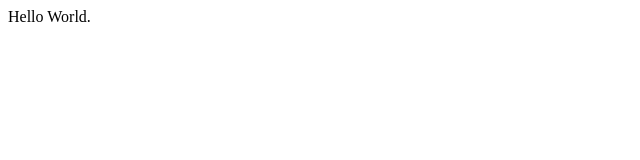
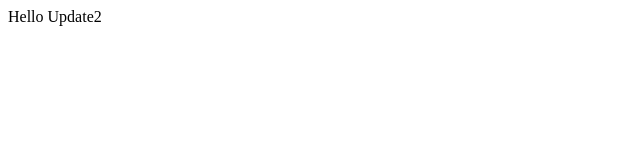
Before and after one commit to wkdaudwn11/travice-ci-test, a React app: page / in a window 1280 px wide. Shown: the top 160 px of the page, without its empty margins (0-640 px from the left). Built offline with nearby package versions, Linux system fonts and the light colour scheme; the HTML template or start-up script is replaced by a standard one.

Commit message:
백업 테스트3

```diff
--- a/src/App.tsx
+++ b/src/App.tsx
@@ -1,7 +1,7 @@
 import React from "react";
 
 const App = (): JSX.Element => {
-  return <div>Hello World.</div>;
+  return <div>Hello Update2</div>;
 };
 
 export default App;
```
